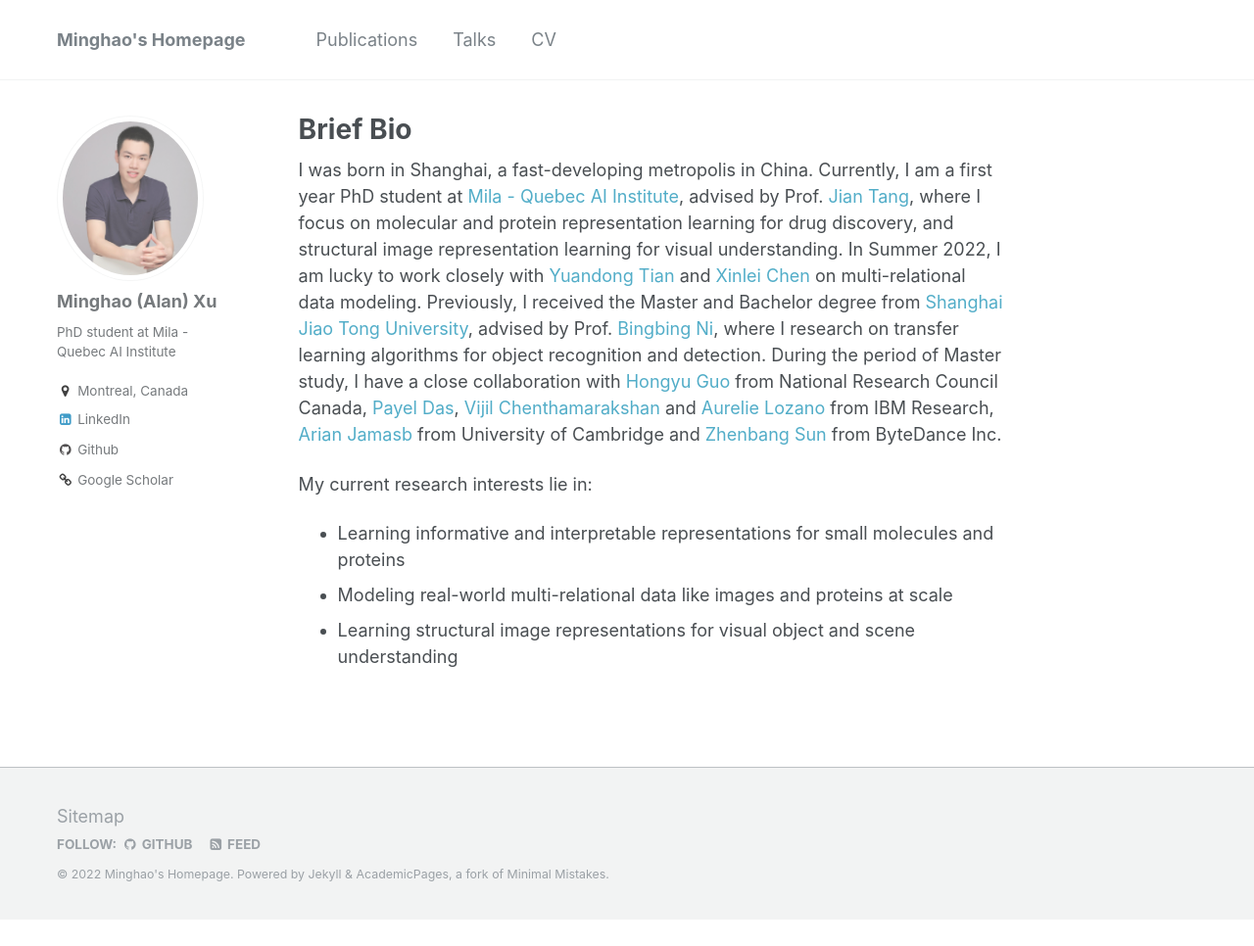
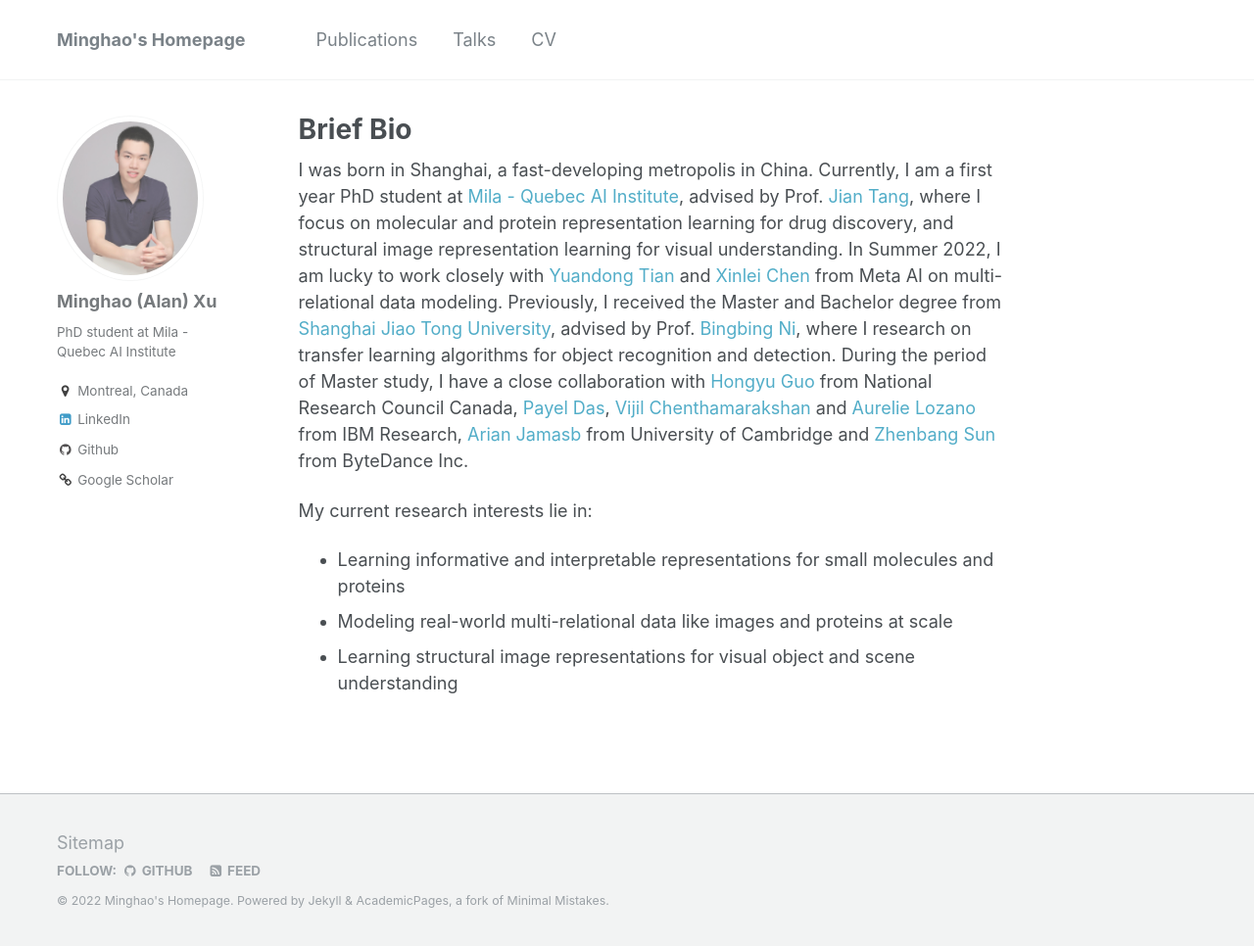
Before and after one commit to ChrisAllenMing/ChrisAllenMing.github.io, a Jekyll site: the page built from _pages/about.md, in a window 1280 px wide and 966 px high. Shown: the whole window at 98% size. Built offline with Jekyll 4.4.1, drawn with Linux system fonts in a browser that asks for light colours.

Commit message:
Revise Bio

```diff
--- a/_pages/about.md
+++ b/_pages/about.md
@@ -11,7 +11,7 @@ redirect_from:
 I was born in Shanghai, a fast-developing metropolis in China.
 Currently, I am a first year PhD student at [Mila - Quebec AI Institute](https://mila.quebec/en/), advised by Prof. [Jian Tang](https://jian-tang.com/),
 where I focus on molecular and protein representation learning for drug discovery, and structural image representation learning for visual understanding.
-In Summer 2022, I am lucky to work closely with [Yuandong Tian](https://yuandong-tian.com/) and [Xinlei Chen](https://xinleic.xyz/) on multi-relational data modeling.
+In Summer 2022, I am lucky to work closely with [Yuandong Tian](https://yuandong-tian.com/) and [Xinlei Chen](https://xinleic.xyz/) from Meta AI on multi-relational data modeling.
 Previously, I received the Master and Bachelor degree from [Shanghai Jiao Tong University](http://en.sjtu.edu.cn/), advised by Prof. [Bingbing Ni](https://scholar.google.com/citations?hl=zh-CN&user=eUbmKwYAAAAJ), where I research on transfer learning algorithms for object recognition and detection.
 During the period of Master study, I have a close collaboration with [Hongyu Guo](http://www.site.uottawa.ca/~hguo028/mainpage.htm) from National Research Council Canada,
 [Payel Das](https://scholar.google.com/citations?user=1vs31MgAAAAJ&hl=en), [Vijil Chenthamarakshan](https://scholar.google.com/citations?user=g9hboJ0AAAAJ&hl=en) and [Aurelie Lozano](https://scholar.google.com/citations?user=4wTGaDsAAAAJ&hl=en) from IBM Research, [Arian Jamasb](http://jamasb.io/) from University of Cambridge and [Zhenbang Sun](https://www.linkedin.com/in/zhenbang-sun-11581439/?originalSubdomain=cn) from ByteDance Inc.
```
